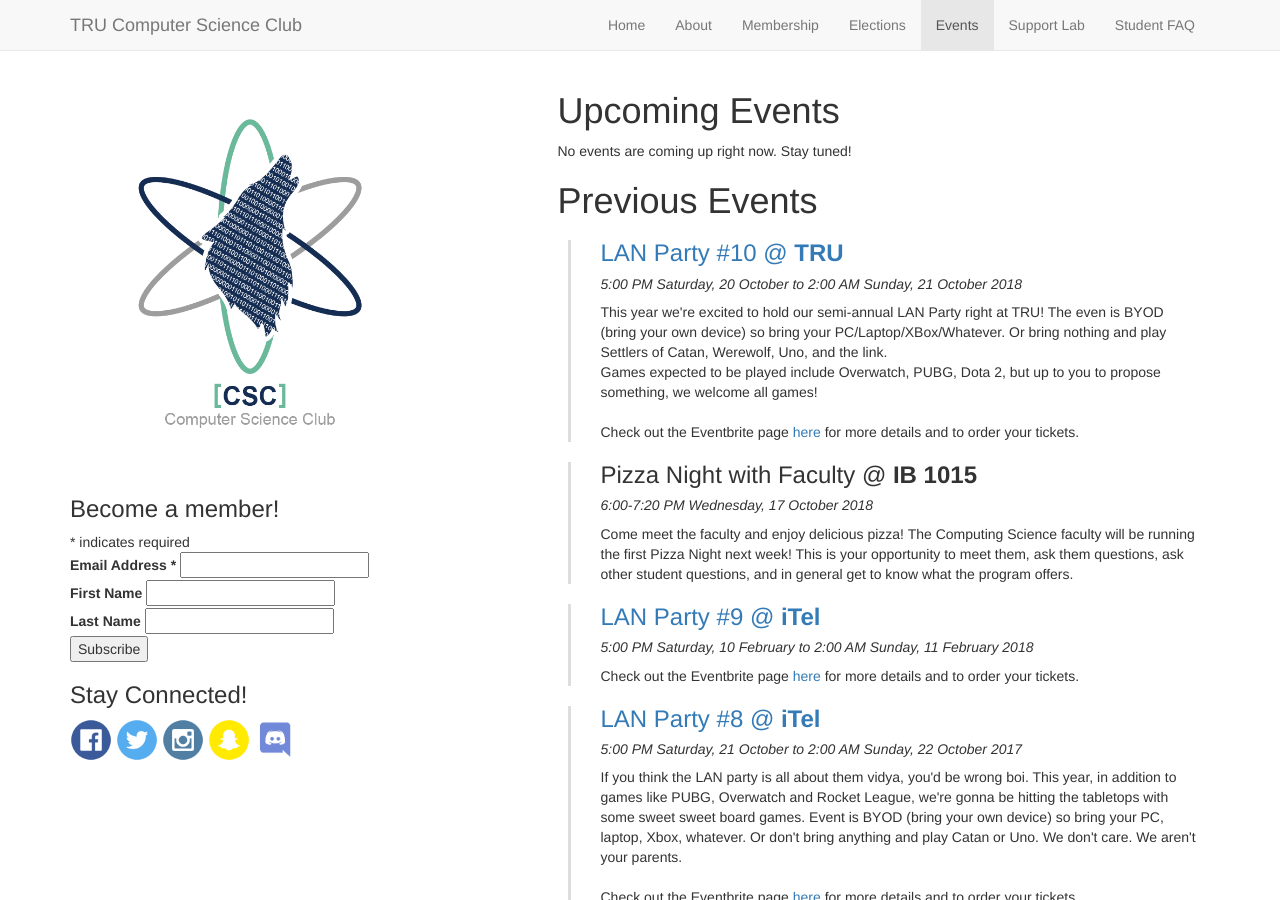
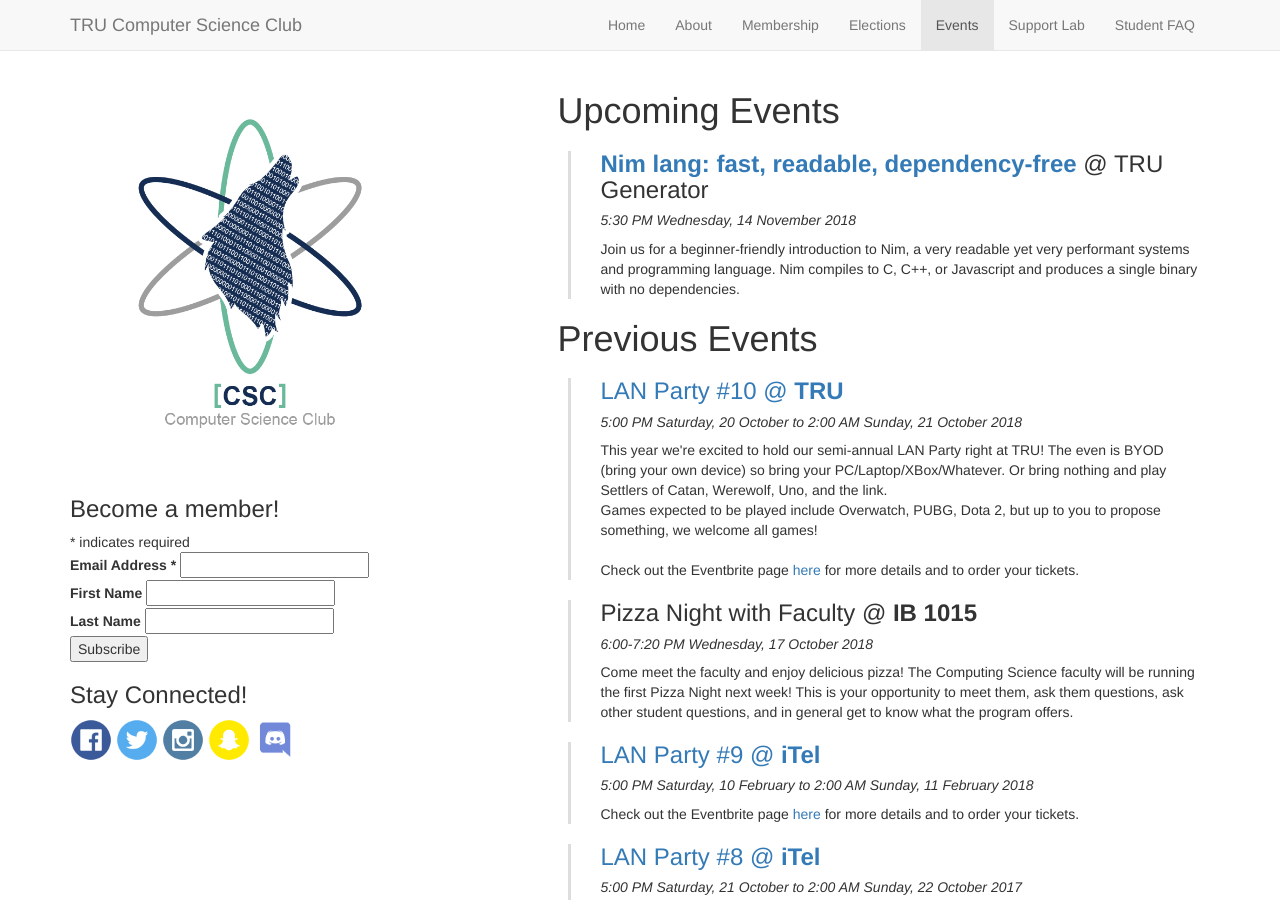
Before and after one commit to trucsclub/trucsclub.github.io, a Jekyll site: the page built from events.html, in a window 1280 px wide and 900 px high. Built offline with Jekyll 4.4.1, drawn with Linux system fonts in a browser that asks for light colours; nearby versions of some CDN libraries; comment, search, counter and statistics services are not loaded.

Commit message:
chore(events.html) add Nim workshop

```diff
--- a/events.html
+++ b/events.html
@@ -5,7 +5,14 @@ active: events
 ---
 <h1>Upcoming Events</h1>
 <div class="event-list">
-    No events are coming up right now. Stay tuned!
+    <div class="event">
+        <h3><a href="https://nimworkshop.eventbrite.ca"><b>Nim lang: fast, readable, dependency-free</b></a> @ TRU Generator</h3>
+        <h5>5:30 PM Wednesday, 14 November 2018</h5>
+        <p>
+            Join us for a beginner-friendly introduction to Nim, a very readable yet very performant systems and programming language.
+            Nim compiles to C, C++, or Javascript and produces a single binary with no dependencies.
+        </p>
+    </div>
 </div>
 
 <h1>Previous Events</h1>
```
